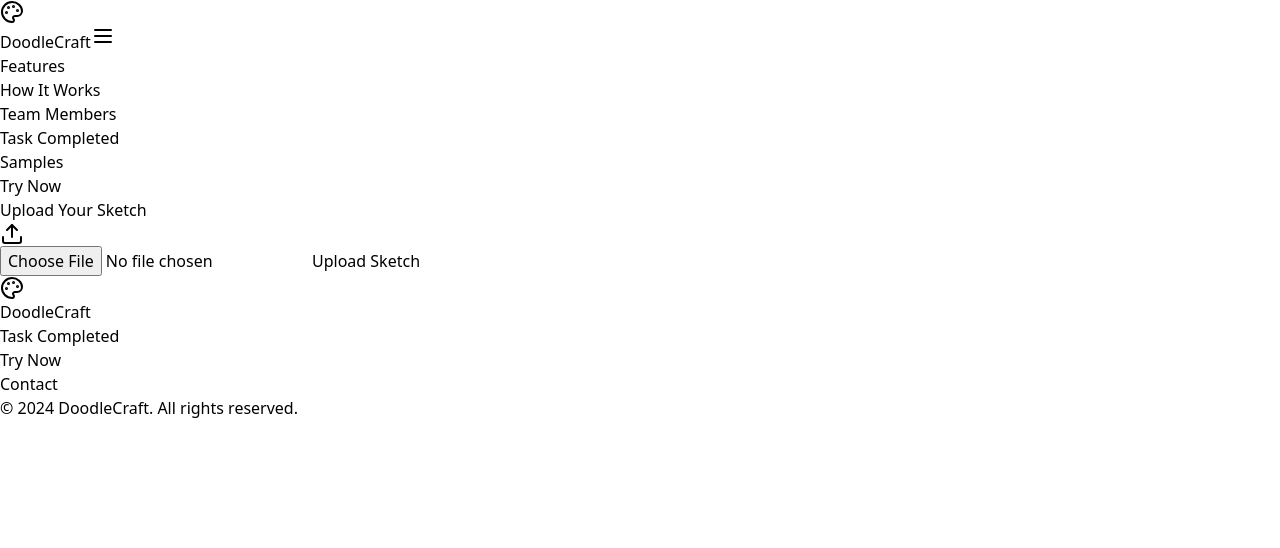
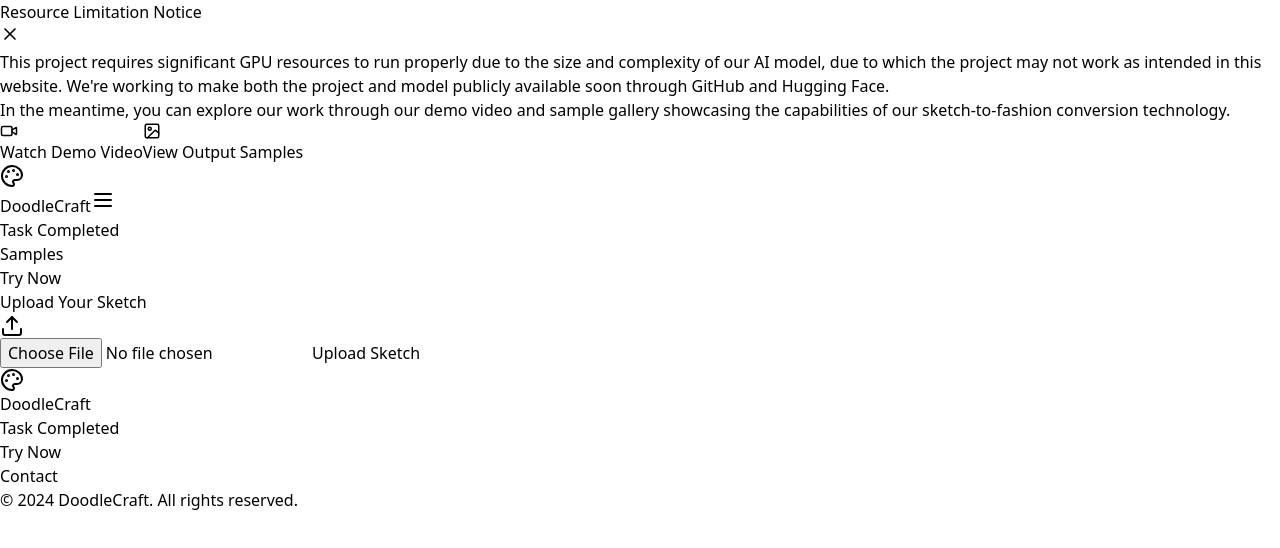
Before and after one commit to Subash-Lamichhane/DoodleCraft, a React (Vite) app in the folder frontend/: page /sketch in a window 1280 px wide. Shown: the top 548 px of the page. Built offline with nearby package versions, Linux system fonts and the light colour scheme.

Commit message:
Add resource limitation notice and fix navbar menu for landing page

```diff
--- a/frontend/src/components/Header.tsx
+++ b/frontend/src/components/Header.tsx
@@ -3,7 +3,7 @@ import { useState } from 'react';
 import { Link as RouterLink } from 'react-router-dom';
 import { Link } from 'react-scroll';
 
-export default function Header() {
+export default function Header({ isLanding = false }: { isLanding?: boolean }) {
   const [isMenuOpen, setIsMenuOpen] = useState(false);
 
   return (
@@ -20,44 +20,14 @@ export default function Header() {
           <Menu className="w-6 h-6" />
         </button>
         <nav
-          className={`${
-            isMenuOpen ? 'block' : 'hidden'
-          } absolute top-16 left-0 w-full bg-black pb-6 md:bg-transparent md:static md:flex md:space-x-8 md:items-center md:justify-end`}
+          className={`${isMenuOpen ? 'block' : 'hidden'
+            } absolute top-16 left-0 w-full bg-black pb-6 md:bg-transparent md:static md:flex md:space-x-8 md:items-center md:justify-end`}
         >
           <ul className="flex flex-col gap-4 md:flex-row md:space-x-8 px-4 md:px-0 text-center mt-2">
-            <li>
-              <Link
-                to="features"
-                smooth={true}
-                duration={500}
-                offset={-50}
-                className="hover:text-purple-400 transition-colors cursor-pointer py-2 md:py-0"
-              >
-                Features
-              </Link>
-            </li>
-            <li>
-              <Link
-                to="how-it-works"
-                smooth={true}
-                duration={500}
-                offset={-50}
-                className="hover:text-purple-400 transition-colors cursor-pointer py-2 md:py-0"
-              >
-                How It Works
-              </Link>
-            </li>
-            <li>
-              <Link
-                to="team-members"
-                smooth={true}
-                duration={500}
-                offset={-50}
-                className="hover:text-purple-400 transition-colors cursor-pointer py-2 md:py-0"
-              >
-                Team Members
-              </Link>
-            </li>
+            {isLanding && (
+                <MoreMenu />
+            )}
+
             <li>
               <RouterLink
                 to="/task-completed"
@@ -88,3 +58,42 @@ export default function Header() {
     </header>
   );
 }
+
+const MoreMenu = () => {
+  return (
+    <>
+      <li>
+        <Link
+          to="features"
+          smooth={true}
+          duration={500}
+          offset={-50}
+          className="hover:text-purple-400 transition-colors cursor-pointer py-2 md:py-0"
+        >
+          Features
+        </Link>
+      </li>
+      <li>
+        <Link
+          to="how-it-works"
+          smooth={true}
+          duration={500}
+          offset={-50}
+          className="hover:text-purple-400 transition-colors cursor-pointer py-2 md:py-0"
+        >
+          How It Works
+        </Link>
+      </li>
+      <li>
+        <Link
+          to="team-members"
+          smooth={true}
+          duration={500}
+          offset={-50}
+          className="hover:text-purple-400 transition-colors cursor-pointer py-2 md:py-0"
+        >
+          Team Members
+        </Link>
+      </li></>
+  )
+}
--- a/frontend/src/pages/Landing/Index.tsx
+++ b/frontend/src/pages/Landing/Index.tsx
@@ -11,7 +11,7 @@ function Landing() {
   return (
     <Background>
         <div className="min-h-screen bg-gray-900 text-gray-100">
-            <Header />
+            <Header isLanding={true}/>
             <main>
                 <Hero/>
                 <Features/>
--- a/frontend/src/pages/Sketch/Index.tsx
+++ b/frontend/src/pages/Sketch/Index.tsx
@@ -1,5 +1,5 @@
 import React, { useState } from "react";
-import { Upload } from "lucide-react";
+import { Upload, X, Video, Image } from "lucide-react";
 import Header from "../../components/Header";
 import Footer from "../../components/Footer";
 
@@ -10,6 +10,7 @@ type ImageState = string[];
 const Sketch: React.FC<SketchUploaderProps> = () => {
   const [sketch, setSketch] = useState<string | null>(null);
   const [images, setImages] = useState<ImageState>([]);
+  const [showPopup, setShowPopup] = useState<boolean>(true);
 
   const handleUpload = (event: React.ChangeEvent<HTMLInputElement>): void => {
     const file = event.target.files?.[0];
@@ -27,12 +28,62 @@ const Sketch: React.FC<SketchUploaderProps> = () => {
     ]);
   };
 
+  const viewDemoVideo = (): void => {
+    window.open("https://github.com/user-attachments/assets/05441ec7-ef90-4d29-b26d-40544b16f317", "_blank");
+  };
+
+  const viewSamples = (): void => {
+    window.open("/samples", "_blank");
+  };
+
   return (
     <div className="min-h-screen flex justify-between flex-col bg-[#081223]">
-      <div className="bg-black text-white ">
+      {/* Resource limitation popup */}
+      {showPopup && (
+        <div className="fixed inset-0 bg-black/80 flex items-center justify-center z-50 p-4">
+          <div className="bg-gray-800 rounded-lg max-w-md w-full p-6 border border-purple-500 shadow-lg">
+            <div className="flex justify-between items-center mb-4">
+              <h3 className="text-xl font-bold text-purple-300">Resource Limitation Notice</h3>
+              <button
+                onClick={() => setShowPopup(false)}
+                className="text-gray-400 hover:text-white"
+              >
+                <X size={20} />
+              </button>
+            </div>
+
+            <p className="text-gray-200 mb-6">
+              This project requires significant GPU resources to run properly due to the size and complexity of our AI model, due to which the project may not work as intended in this website. We're working to make both the project and model publicly available soon through GitHub and Hugging Face.
+            </p>
+
+            <p className="text-gray-200 mb-6">
+              In the meantime, you can explore our work through our demo video and sample gallery showcasing the capabilities of our sketch-to-fashion conversion technology.
+            </p>
+
+            <div className="flex flex-col gap-4 mt-6">
+              <button
+                onClick={viewDemoVideo}
+                className="flex-1 flex items-center justify-center gap-2 px-4 py-3 bg-purple-700 hover:bg-purple-600 text-white font-medium rounded transition-colors"
+              >
+                <Video size={18} />
+                Watch Demo Video
+              </button>
+              <button
+                onClick={viewSamples}
+                className="flex-1 flex items-center justify-center gap-2 px-4 py-3 bg-gray-700 hover:bg-gray-600 text-white font-medium rounded transition-colors"
+              >
+                <Image size={18} />
+                View Output Samples
+              </button>
+            </div>
+          </div>
+        </div>
+      )}
+
+      <div className="bg-black text-white">
         <Header />
       </div>
-      <div className=" bg-[#081223] text-white flex flex-col md:flex-row items-center justify-center gap-32 mb-12">
+      <div className="bg-[#081223] text-white flex flex-col md:flex-row items-center justify-center gap-32 mb-12">
         <div>
           <h1 className="text-3xl font-bold mb-6 text-center">Upload Your Sketch</h1>
           <div className="w-80 p-6 bg-gray-800 rounded-lg shadow-lg text-center">
@@ -57,7 +108,7 @@ const Sketch: React.FC<SketchUploaderProps> = () => {
             />
             <label
               htmlFor="file-upload"
-              className="border-2 inline-block px-4 py-2 bg-white text-black font-bold tracking-wider w-full rounded cursor-pointer   "
+              className="border-2 inline-block px-4 py-2 bg-white text-black font-bold tracking-wider w-full rounded cursor-pointer"
             >
               {sketch ? "Change Sketch" : "Upload Sketch"}
             </label>
@@ -65,7 +116,7 @@ const Sketch: React.FC<SketchUploaderProps> = () => {
             {sketch && (
               <button
                 onClick={generateImages}
-                className=" mt-4 border-2 inline-block px-4 py-2 bg-black text-white font-bold tracking-wider w-full rounded cursor-pointer   "
+                className="mt-4 border-2 inline-block px-4 py-2 bg-black text-white font-bold tracking-wider w-full rounded cursor-pointer"
               >
                 Generate Images
               </button>
@@ -80,7 +131,7 @@ const Sketch: React.FC<SketchUploaderProps> = () => {
                 key={index}
                 src={image}
                 alt={`Generated ${index + 1}`}
-                className=" w-72 h-72 object-cover border border-gray-600"
+                className="w-72 h-72 object-cover border border-gray-600"
               />
             ))}
           </div>
```
